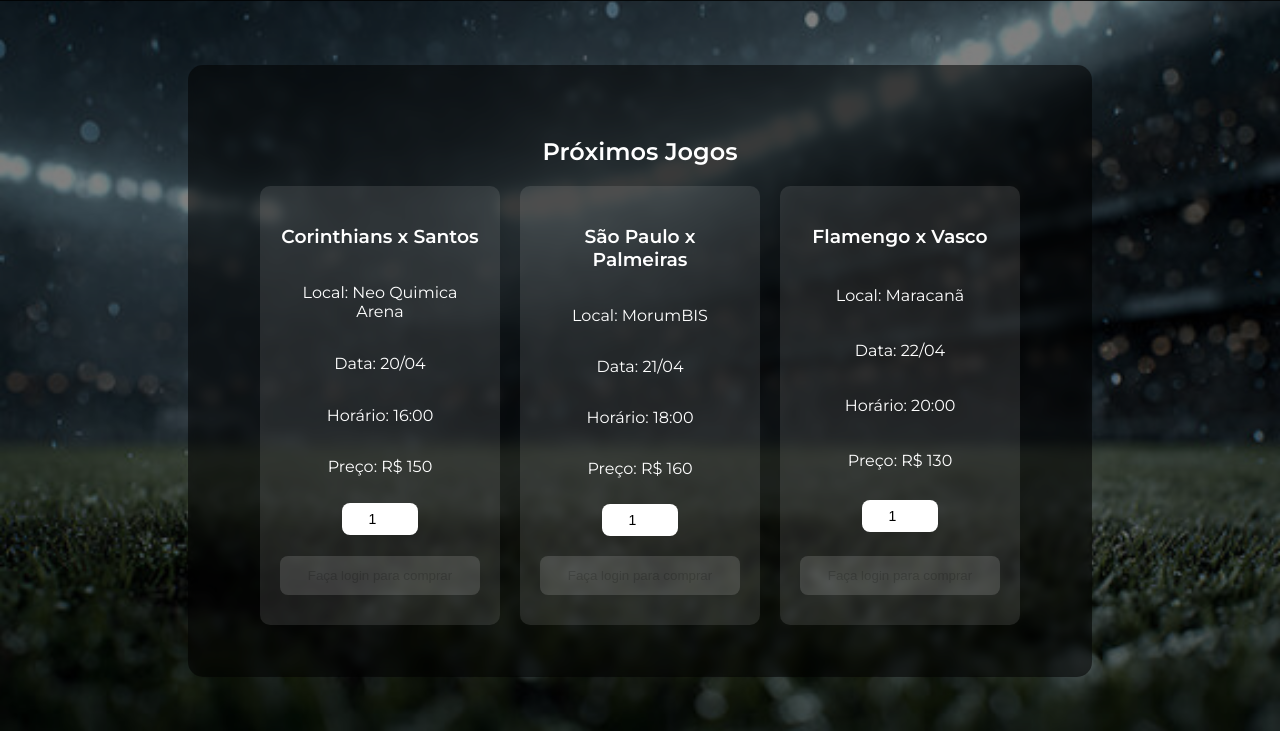
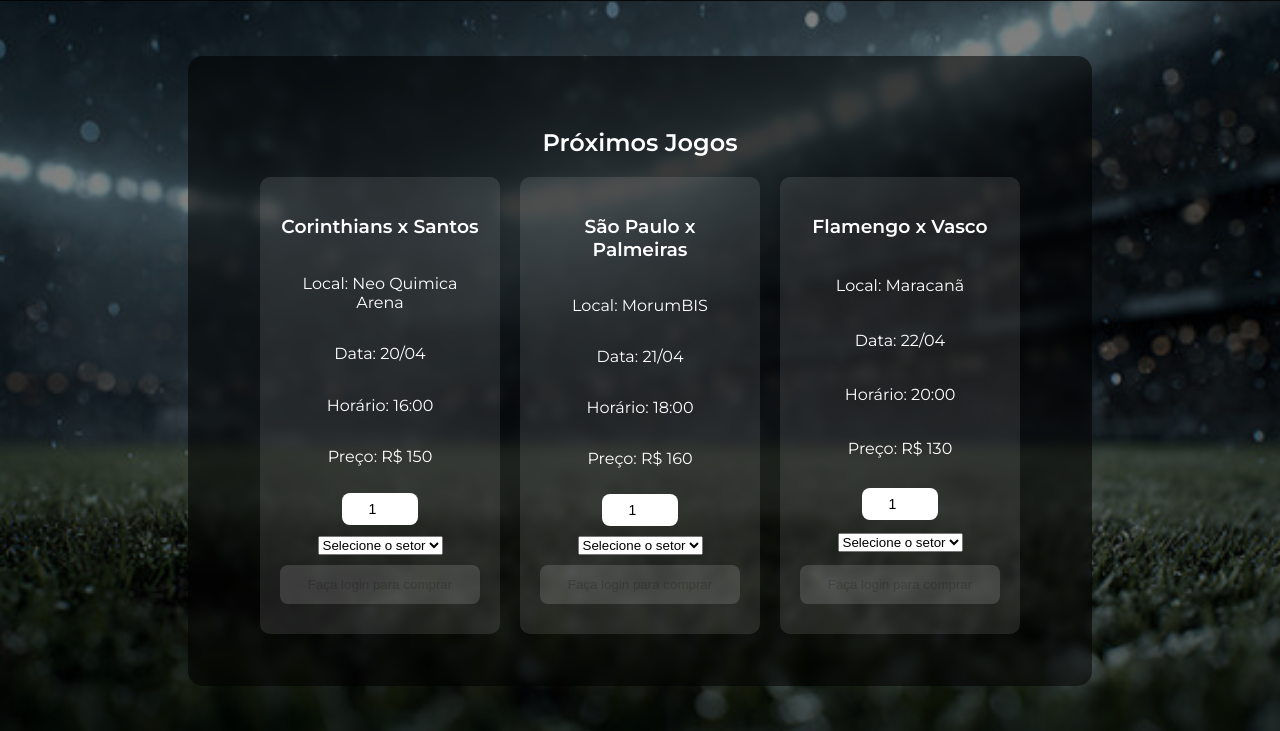
Before and after one commit to AndreCastroCruz/ProjetoPIM, a plain HTML site: page pages/jogos.html in a window 1280 px wide. Shown: the part 69-800 px from the top of the page. Drawn offline with Linux system fonts and the light colour scheme.

Commit message:
Adiciona setor nos ingressos e integracao com carrinho e qr code

```diff
--- a/js/carrinho.js
+++ b/js/carrinho.js
@@ -38,6 +38,7 @@
         <h3>${item.nome}</h3>
         <p>📅 ${item.data}</p>
         <p>⏰ ${item.hora}</p>
+        <p>🎫 Setor: ${item.setor}</p>
         <p>Quantidade: ${item.quantidade}</p>
         <p>Valor: R$ ${item.total}</p>
         <button class="remover" data-index="${index}">🗑️</button>
--- a/js/comprar-ingressos.js
+++ b/js/comprar-ingressos.js
@@ -5,7 +5,6 @@
     botao.addEventListener("click", () => {
 
       const usuario = localStorage.getItem("usuarioLogado");
-
 
       if (!usuario) {
         alert("Você precisa estar logado!");
@@ -22,6 +21,14 @@
       const quantidade = Number(jogo.querySelector(".quantidade").value);
       const local = jogo.querySelector(".local").innerText;
 
+      // 🔥 NOVO: PEGAR SETOR
+      const setor = jogo.querySelector(".setor").value;
+
+      if (!setor) {
+        alert("Selecione um setor!");
+        return;
+      }
+
       const total = preco * quantidade;
 
       const item = {
@@ -31,7 +38,8 @@
         total,
         data,
         hora,
-        local
+        local,
+        setor // 🔥 AGORA SALVA O SETOR
       };
 
       let carrinho = JSON.parse(localStorage.getItem("carrinho_" + usuario)) || [];
@@ -40,9 +48,7 @@
 
       localStorage.setItem("carrinho_" + usuario, JSON.stringify(carrinho));
 
-      alert(`Ingressos adicionados ao carrinho!\nTotal: R$ ${total}`);
+      alert(`Ingressos adicionados ao carrinho!\nSetor: ${setor}\nTotal: R$ ${total}`);
     });
   });
-
-
 });
--- a/js/meus-ingressos.js
+++ b/js/meus-ingressos.js
@@ -20,6 +20,7 @@
         <h3>${item.nome}</h3>
         <p>📅 ${item.data}</p>
         <p>⏰ ${item.hora}</p>
+        <p>🎫 Setor: ${item.setor}</p>
         <p>Quantidade: ${item.quantidade}</p>
 
         <button class="ver-ingresso">Ver meu ingresso</button>
@@ -64,6 +65,7 @@
   <h3>${item.nome}</h3>
   <p>${item.data}</p>
   <p>${item.local}</p>
+  <p>🎫 Setor: ${item.setor}</p>
 
   <img src="https://api.qrserver.com/v1/create-qr-code/?size=200x200&data=${encodeURIComponent(item.nome + i)}">
 
--- a/pages/jogos.html
+++ b/pages/jogos.html
@@ -1,6 +1,5 @@
 <!doctype html>
 <html lang="pt-BR">
-
   <head>
     <meta charset="UTF-8" />
     <title>Jogos</title>
@@ -27,8 +26,6 @@
       <div class="overlay">
         <h2>Próximos Jogos</h2>
 
-
-
         <div class="jogos-container">
           <div class="jogo" data-time="corinthians,santos">
             <h3>Corinthians x Santos</h3>
@@ -38,6 +35,14 @@
             <p class="preco" data-preco="150">Preço: R$ 150</p>
 
             <input type="number" min="1" value="1" class="quantidade" />
+
+            <select class="setor">
+              <option value="">Selecione o setor</option>
+              <option value="Norte">Norte</option>
+              <option value="Sul">Sul</option>
+              <option value="Leste">Leste</option>
+              <option value="Oeste">Oeste</option>
+            </select>
 
             <button class="comprar">Comprar</button>
           </div>
@@ -51,6 +56,14 @@
 
             <input type="number" min="1" value="1" class="quantidade" />
 
+            <select class="setor">
+              <option value="">Selecione o setor</option>
+              <option value="Norte">Norte</option>
+              <option value="Sul">Sul</option>
+              <option value="Leste">Leste</option>
+              <option value="Oeste">Oeste</option>
+            </select>
+
             <button class="comprar">Comprar</button>
           </div>
 
@@ -62,6 +75,14 @@
             <p class="preco" data-preco="130">Preço: R$ 130</p>
 
             <input type="number" min="1" value="1" class="quantidade" />
+
+            <select class="setor">
+              <option value="">Selecione o setor</option>
+              <option value="Norte">Norte</option>
+              <option value="Sul">Sul</option>
+              <option value="Leste">Leste</option>
+              <option value="Oeste">Oeste</option>
+            </select>
 
             <button class="comprar">Comprar</button>
           </div>
@@ -86,5 +107,4 @@
       new window.VLibras.Widget("https://vlibras.gov.br/app");
     </script>
   </body>
-
 </html>
```
Lines whose indentation alone changed are shown as unchanged.
